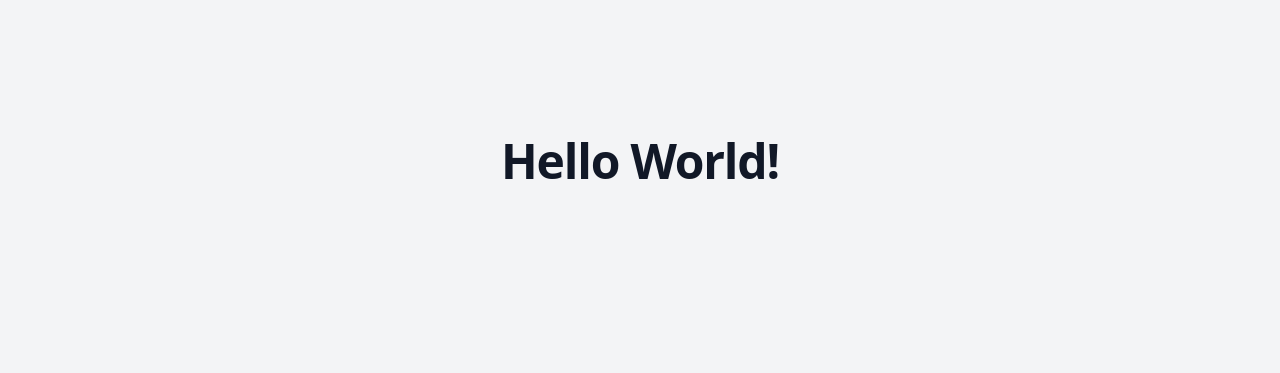
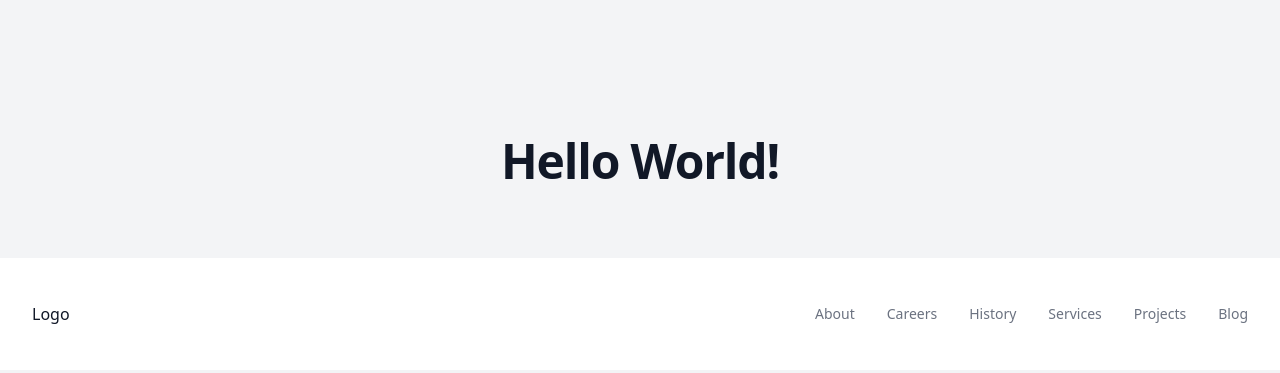
Before and after one commit to jackeldestripat/test_the_sweep_locally, a plain HTML site: page base.html in a window 1280 px wide. Drawn offline with nearby package versions, Linux system fonts and the light colour scheme.

Commit message:
feat: Updated base.html

```diff
--- a/base.html
+++ b/base.html
@@ -9,3 +9,33 @@
     <h1 class="text-5xl text-center pt-32 pb-16 font-bold leading-snug tracking-tight">Hello World!</h1>
 </body>
 </html>
+    <header class="bg-white px-4 py-6 sm:px-6 lg:px-8">
+      <div class="mx-auto flex h-16 max-w-screen-xl items-center gap-8 sm:flex-wrap sm:justify-between sm:py-4 lg:max-w-none">
+        <a class="block text-teal-600" href="/">
+          <span class="sr-only">Home</span>
+          Logo
+        </a>
+        <nav aria-label="Global" class="flex w-full items-center justify-end sm:ml-auto sm:w-auto">
+          <ul class="flex items-center gap-6 text-sm sm:flex-wrap sm:gap-8">
+            <li>
+              <a class="text-gray-500 transition hover:text-gray-500/75" href="/">About</a>
+            </li>
+            <li>
+              <a class="text-gray-500 transition hover:text-gray-500/75" href="/">Careers</a>
+            </li>
+            <li>
+              <a class="text-gray-500 transition hover:text-gray-500/75" href="/">History</a>
+            </li>
+            <li>
+              <a class="text-gray-500 transition hover:text-gray-500/75" href="/">Services</a>
+            </li>
+            <li>
+              <a class="text-gray-500 transition hover:text-gray-500/75" href="/">Projects</a>
+            </li>
+            <li>
+              <a class="text-gray-500 transition hover:text-gray-500/75" href="/">Blog</a>
+            </li>
+          </ul>
+        </nav>
+      </div>
+    </header>
```
